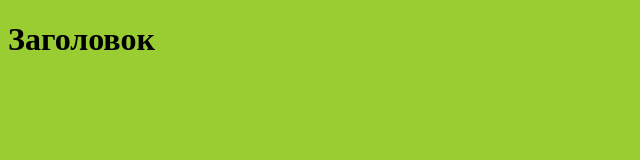
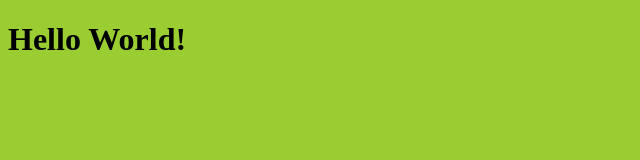
Before and after one commit to Pinochet915/Hello-World., a plain HTML site: page index.html in a window 1280 px wide. Shown: the whole page, without its empty margins (0-640 px from the left). Drawn offline with Linux system fonts and the light colour scheme.

Commit message:
Изменил заголовок.
"Hello World!"

```diff
--- a/index.html
+++ b/index.html
@@ -8,6 +8,6 @@
     <title>Document</title>
   </head>
   <body>
-    <h1>Заголовок</h1>
+    <h1>Hello World!</h1>
   </body>
 </html>
```
